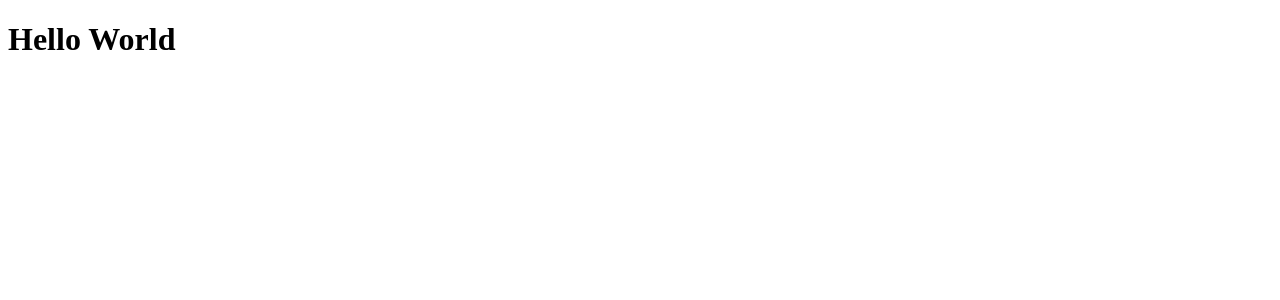
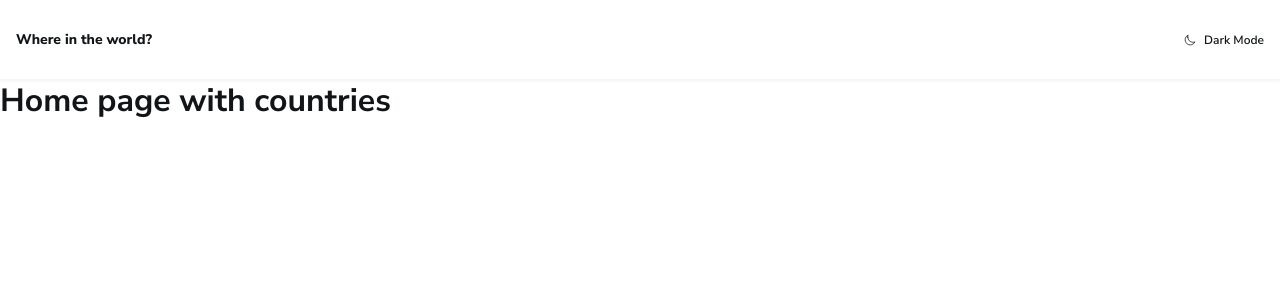
Before and after one commit to vicaleksa/rest-countries-app, a React app: page / in a window 1280 px wide. Shown: the top 300 px of the page. Built offline with nearby package versions, Linux system fonts and the light colour scheme.

Commit message:
add router and css reset

```diff
--- /dev/null
+++ b/src/components/Layout/index.tsx
@@ -0,0 +1,13 @@
+import { Outlet } from 'react-router';
+import Header from '../Header';
+
+export default function Layout() {
+    return (
+        <div>
+            <Header />
+            <main>
+                <Outlet />
+            </main>
+        </div>
+    );
+}
--- a/src/index.css
+++ b/src/index.css
@@ -0,0 +1,51 @@
+:root {
+    --clr-typography: #111517;
+    --clr-elements: #fff;
+}
+
+*,
+*::after,
+*::before {
+  box-sizing: border-box;
+}
+
+body {
+    margin: 0;
+    font-family: "Nunito Sans", serif;
+    font-weight: 300;
+    color: var(--clr-typography);
+}
+
+h1,
+h2,
+h3,
+h4,
+h5,
+h6,
+p,
+ul,
+ol,
+li {
+  margin: 0;
+  padding: 0;
+}
+
+a {
+  color: inherit;
+}
+
+button,
+input {
+  color: currentcolor;
+  font-family: inherit;
+}
+
+button {
+    border-radius: 0;
+    background: none;
+    box-shadow: none;
+    padding: 0;
+    cursor: pointer;
+    border: none;
+    font: inherit;
+}
--- a/src/index.tsx
+++ b/src/index.tsx
@@ -1,15 +1,29 @@
 import { createRoot } from 'react-dom/client';
-// import { BrowserRouter } from 'react-router';
+import { StrictMode } from 'react';
+import { BrowserRouter, Routes, Route } from 'react-router';
+import Layout from './components/Layout';
+import Home from './pages/Home';
+import './index.css';
 
 function App() {
     return (
-        <h1>Hello World</h1>
+        <BrowserRouter>
+            <Routes>
+                <Route path="/" element={<Layout />}>
+                    <Route index element={<Home />} />
+                </Route>
+            </Routes>
+        </BrowserRouter>
     );
 }
 
 const rootElement = document.getElementById('root');
 if (rootElement) {
-    createRoot(rootElement).render(<App />);
+    createRoot(rootElement).render(
+        <StrictMode>
+            <App />
+        </StrictMode>,
+    );
 } else {
     // eslint-disable-next-line no-console
     console.error('root is not found');
--- /dev/null
+++ b/src/pages/Home/index.tsx
@@ -0,0 +1,7 @@
+export default function Home() {
+    return (
+        <h1>
+            Home page with countries
+        </h1>
+    );
+}
```
Also changed, not shown: src/components/Layout/style.module.css (added), src/pages/Home/style.module.css (added).
